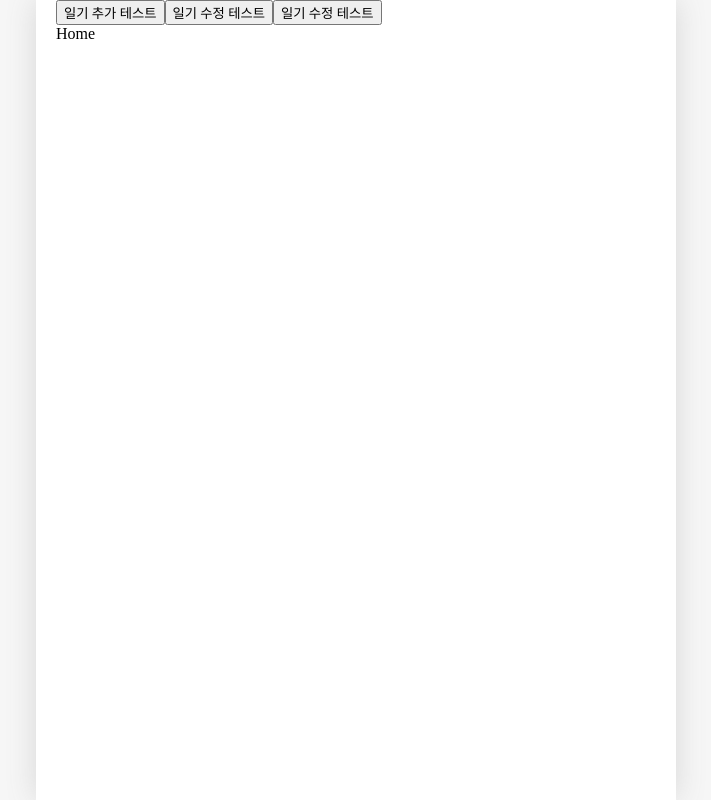
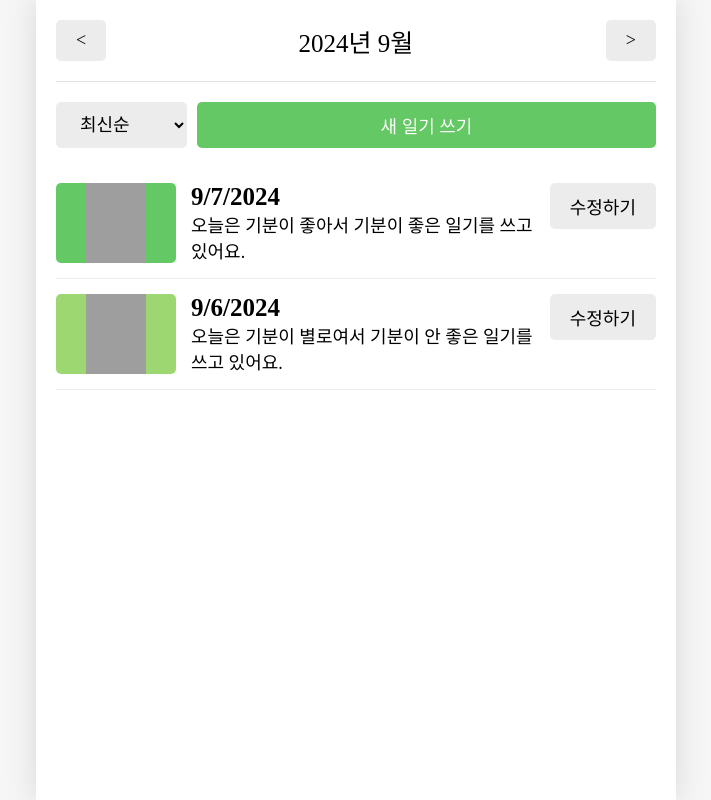
Before and after one commit to openmpy-frontend-study/react-daily-app, a React (Vite) app: page / in a window 1280 px wide. Shown: the whole page, without its empty margins (284-995 px from the left). Built offline with nearby package versions, Linux system fonts and the light colour scheme; grey boxes are pictures that could not be loaded; a web font is replaced by a local one.

Commit message:
Home 페이지 구현하기

```diff
--- a/src/App.jsx
+++ b/src/App.jsx
@@ -10,15 +10,27 @@
 const mockData = [
   {
     id: 1,
-    createdDate: new Date().getTime(),
+    createdDate: new Date("2024-09-07").getTime(),
     emotionId: 1,
     content: "오늘은 기분이 좋아서 기분이 좋은 일기를 쓰고 있어요.",
   },
   {
     id: 2,
-    createdDate: new Date().getTime(),
+    createdDate: new Date("2024-09-06").getTime(),
     emotionId: 2,
     content: "오늘은 기분이 별로여서 기분이 안 좋은 일기를 쓰고 있어요.",
+  },
+  {
+    id: 3,
+    createdDate: new Date("2024-08-05").getTime(),
+    emotionId: 3,
+    content: "오늘은 기분이 그저 그래서 기분이 그저 그런 일기를 쓰고 있어요.",
+  },
+  {
+    id: 4,
+    createdDate: new Date("2024-08-04").getTime(),
+    emotionId: 4,
+    content: "오늘은 기분이 복잡해서 기분이 복잡한 일기를 쓰고 있어요.",
   },
 ];
 
@@ -35,8 +47,8 @@
   }
 }
 
-const DiaryStateContext = createContext();
-const DiaryDispatchContext = createContext();
+export const DiaryStateContext = createContext();
+export const DiaryDispatchContext = createContext();
 
 function App() {
   const [data, dispatch] = useReducer(reducer, mockData);
@@ -77,28 +89,6 @@
 
   return (
     <>
-      <button
-        onClick={() => {
-          onCreate(new Date().getTime(), 1, "테스트용 일기입니다.");
-        }}
-      >
-        일기 추가 테스트
-      </button>
-      <button
-        onClick={() => {
-          onUpdate(1, new Date().getTime(), 2, "수정용 일기입니다.");
-        }}
-      >
-        일기 수정 테스트
-      </button>
-      <button
-        onClick={() => {
-          onDelete(1);
-        }}
-      >
-        일기 수정 테스트
-      </button>
-
       <DiaryStateContext.Provider value={data}>
         <DiaryDispatchContext.Provider value={{ onCreate, onUpdate, onDelete }}>
           <Routes>
--- /dev/null
+++ b/src/components/DiaryItem.css
@@ -0,0 +1,61 @@
+.DiaryItem {
+  display: flex;
+  gap: 15px;
+  justify-content: space-between;
+
+  padding: 15px 0px;
+  border-bottom: 1px solid rgb(236, 236, 236);
+}
+
+.DiaryItem .img_section {
+  min-width: 120px;
+  height: 80px;
+
+  display: flex;
+  justify-content: center;
+  cursor: pointer;
+
+  border-radius: 5px;
+}
+
+.DiaryItem .img_section > img {
+  width: 50%;
+}
+
+.DiaryItem .img_section_1 {
+  background-color: rgb(100, 201, 100);
+}
+
+.DiaryItem .img_section_2 {
+  background-color: rgb(157, 215, 114);
+}
+
+.DiaryItem .img_section_3 {
+  background-color: rgb(253, 206, 23);
+}
+
+.DiaryItem .img_section_4 {
+  background-color: rgb(253, 132, 70);
+}
+
+.DiaryItem .img_section_5 {
+  background-color: rgb(253, 86, 95);
+}
+
+.DiaryItem .info_section {
+  flex: 1;
+  cursor: pointer;
+}
+
+.DiaryItem .info_section .created_date {
+  font-size: 25px;
+  font-weight: bold;
+}
+
+.DiaryItem .info_section .content {
+  font-size: 18px;
+}
+
+.DiaryItem .button_section {
+  min-width: 70px;
+}
--- /dev/null
+++ b/src/components/DiaryItem.jsx
@@ -0,0 +1,30 @@
+import { useNavigate } from "react-router-dom";
+import { getEmotionImage } from "../util/get-emotion";
+import Button from "./Button";
+import "./DiaryItem.css";
+
+const DiaryItem = ({ id, emotionId, createdDate, content }) => {
+  const nav = useNavigate();
+
+  return (
+    <div className="DiaryItem">
+      <div
+        onClick={() => nav(`/diary/${id}`)}
+        className={`img_section img_section_${emotionId}`}
+      >
+        <img src={getEmotionImage(emotionId)} />
+      </div>
+      <div onClick={() => nav(`/diary/${id}`)} className="info_section">
+        <div className="created_date">
+          {new Date(createdDate).toLocaleDateString()}
+        </div>
+        <div className="content">{content}</div>
+      </div>
+      <div className="button_section">
+        <Button onClick={() => nav(`/edit/${id}`)} text={"수정하기"} />
+      </div>
+    </div>
+  );
+};
+
+export default DiaryItem;
--- /dev/null
+++ b/src/components/DiaryList.css
@@ -0,0 +1,19 @@
+.DiaryList .menu_bar {
+  margin: 20px 0px;
+  display: flex;
+  gap: 10px;
+}
+
+.DiaryList .menu_bar select {
+  background-color: rgb(236, 236, 236);
+  border: none;
+  border-radius: 5px;
+
+  padding: 10px 20px;
+  font-size: 18px;
+  cursor: pointer;
+}
+
+.DiaryList .menu_bar button {
+  flex: 1;
+}
--- /dev/null
+++ b/src/components/DiaryList.jsx
@@ -0,0 +1,48 @@
+import { useState } from "react";
+import { useNavigate } from "react-router-dom";
+import Button from "./Button";
+import DiaryItem from "./DiaryItem";
+import "./DiaryList.css";
+
+const DiaryList = ({ data }) => {
+  const nav = useNavigate();
+  const [sortType, setSortType] = useState("latest");
+
+  const onChangeSortType = (e) => {
+    setSortType(e.target.value);
+  };
+
+  const getSortedData = () => {
+    return data.toSorted((a, b) => {
+      if (sortType === "latest") {
+        return b.createdDate - a.createdDate;
+      }
+      return a.createdDate - b.createdDate;
+    });
+  };
+
+  const sortedData = getSortedData();
+
+  return (
+    <div className="DiaryList">
+      <div className="menu_bar">
+        <select onChange={onChangeSortType}>
+          <option value={"latest"}>최신순</option>
+          <option value={"oldest"}>오래된 순</option>
+        </select>
+        <Button
+          text={"새 일기 쓰기"}
+          type={"POSITIVE"}
+          onClick={() => nav("/new")}
+        />
+      </div>
+      <div className="list_wrapper">
+        {sortedData.map((item) => (
+          <DiaryItem key={item.id} {...item} />
+        ))}
+      </div>
+    </div>
+  );
+};
+
+export default DiaryList;
--- a/src/pages/Home.jsx
+++ b/src/pages/Home.jsx
@@ -1,8 +1,58 @@
-import { useSearchParams } from "react-router-dom";
+import { useContext, useState } from "react";
+import { DiaryStateContext } from "../App";
+import Button from "../components/Button";
+import DiaryList from "../components/DiaryList";
+import Header from "../components/Header";
+
+const getMonthlyData = (pivotDate, data) => {
+  const beginTime = new Date(
+    pivotDate.getFullYear(),
+    pivotDate.getMonth(),
+    1,
+    0,
+    0,
+    0
+  ).getTime();
+
+  const endTime = new Date(
+    pivotDate.getFullYear(),
+    pivotDate.getMonth() + 1,
+    0,
+    23,
+    59,
+    59
+  ).getTime();
+
+  return data.filter(
+    (item) => item.createdDate >= beginTime && item.createdDate <= endTime
+  );
+};
 
 const Home = () => {
-  const [params, setParams] = useSearchParams();
-  return <div>Home</div>;
+  const data = useContext(DiaryStateContext);
+
+  const [pivotDate, setPivotDate] = useState(new Date());
+
+  const monthlyData = getMonthlyData(pivotDate, data);
+
+  const onIncreaseMonth = () => {
+    setPivotDate(new Date(pivotDate.getFullYear(), pivotDate.getMonth() + 1));
+  };
+
+  const onDecreaseMonth = () => {
+    setPivotDate(new Date(pivotDate.getFullYear(), pivotDate.getMonth() - 1));
+  };
+
+  return (
+    <div>
+      <Header
+        title={`${pivotDate.getFullYear()}년 ${pivotDate.getMonth() + 1}월`}
+        leftChild={<Button text={"<"} onClick={onDecreaseMonth} />}
+        rightChild={<Button text={">"} onClick={onIncreaseMonth} />}
+      />
+      <DiaryList data={monthlyData} />
+    </div>
+  );
 };
 
 export default Home;
```
